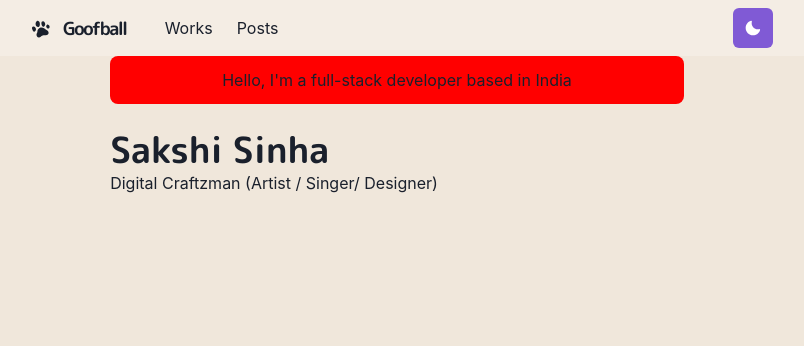
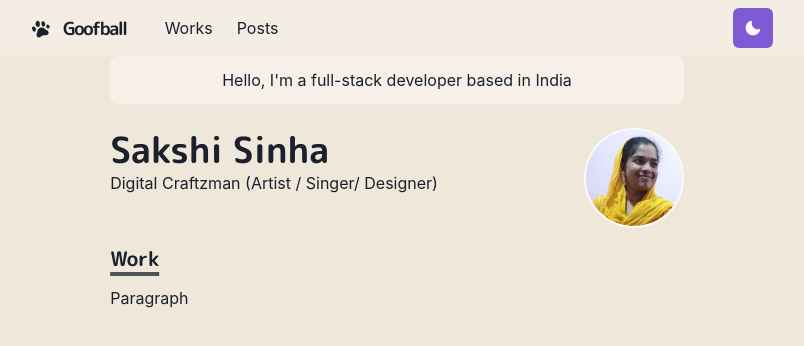
Before and after one commit to Kirito-Excalibur/Portfolio_V2, a Next.js app: page / in a window 1280 px wide. Shown: the top 346 px of the page, without its empty margins (243-1047 px from the left). Built offline with nearby package versions, Linux system fonts and the light colour scheme.

Commit message:
Added Section

```diff
--- a/components/layouts/main.js
+++ b/components/layouts/main.js
@@ -8,7 +8,7 @@ const Main = ({ children, router }) => {
     <Box as="main"  pb={8}>
       <Head>
         <meta name="viewport" content="width=device-width, initial-scale=1" />
-        <title>Enter Simon!</title>
+        <title>Enter Sakshi!</title>
       </Head>
       <Navbar path={router.asPath} />
 
--- /dev/null
+++ b/components/section.js
@@ -0,0 +1,25 @@
+import { motion } from 'framer-motion'
+import { chakra, shouldForwardProp } from '@chakra-ui/react'
+
+const StyledDiv = chakra(motion.div, {
+  shouldForwardProp: prop => {
+    return shouldForwardProp(prop) || prop === 'transition'
+  },
+})
+
+const Section = ({ children, delay = 0 }) => {
+
+    return (
+        <StyledDiv
+        initial={{ y: 10, opacity: 0 }}
+        animate={{ y: 0, opacity: 1 }}
+        transition={{ duration: 0.8, delay: delay }}
+        mb={6}
+      >
+        {children}
+      </StyledDiv>
+    )
+
+}
+
+export default Section
--- a/pages/index.js
+++ b/pages/index.js
@@ -1,11 +1,23 @@
 'use client'
 
-import { Container, Box, Heading } from '@chakra-ui/react'
-
+import {
+  Container,
+  Box,
+  Heading,
+  Image,
+  useColorModeValue,
+} from '@chakra-ui/react'
+import Section from '../components/section'
 const page = () => {
   return (
     <Container>
-      <Box borderRadius="lg" bg="red" p={3} mb={6} align="center">
+      <Box
+        borderRadius="lg"
+        bg={useColorModeValue('whiteAlpha.500', 'whiteAlpha.200')}
+        p={3}
+        mb={6}
+        align="center"
+      >
         <div>Hello, I&apos;m a full-stack developer based in India</div>
       </Box>
 
@@ -17,7 +29,30 @@ const page = () => {
 
           <p>Digital Craftzman (Artist / Singer/ Designer)</p>
         </Box>
+        <Box
+          flexShrink={0}
+          mt={{ base: 4, md: 0 }}
+          ml={{ md: 6 }}
+          align="center"
+        >
+          <Image
+            borderColor="whiteAlpha.800"
+            borderWidth={2}
+            borderStyle="solid"
+            maxWidth="100px"
+            display="inline-block"
+            borderRadius="100%"
+            src="/images/goofball.jpeg"
+            alt="Profile image"
+          />
+        </Box>
       </Box>
+      <Section delay={0.1}>
+        <Heading as="h3" variant="section-title">
+          Work
+        </Heading>
+        <p>Paragraph</p>
+      </Section>
     </Container>
   )
 }
```
Also changed, not shown: public/images/goofball.jpeg (added).
